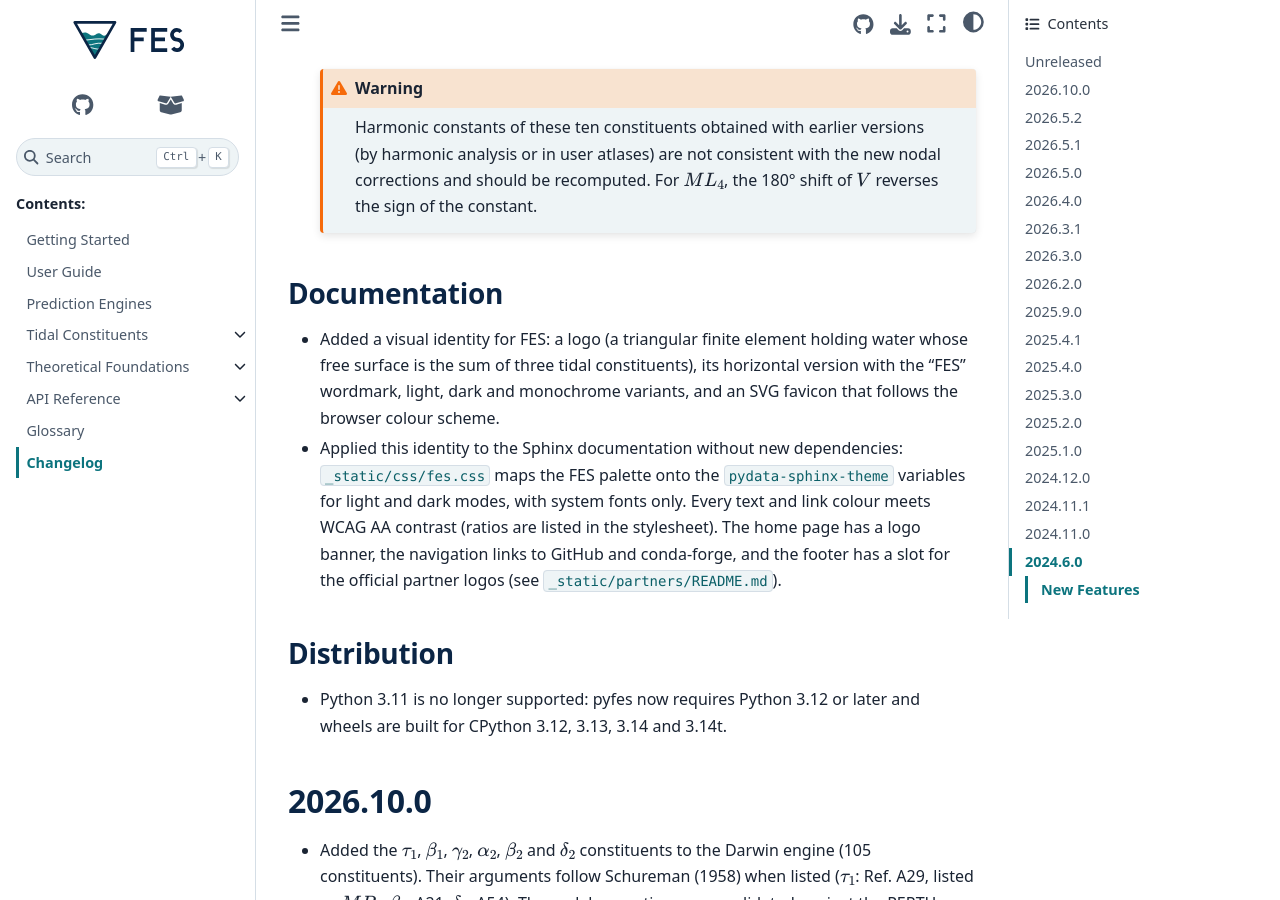
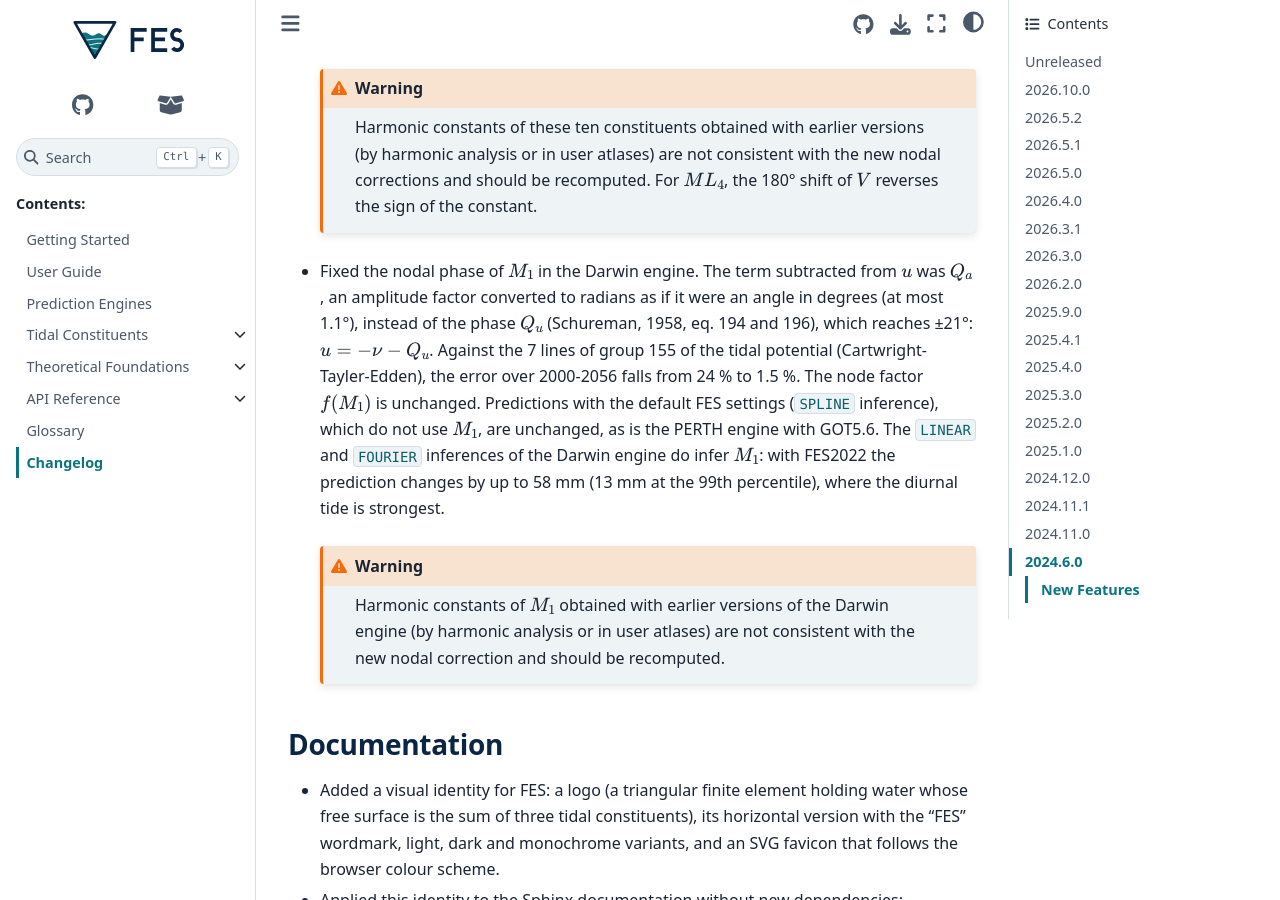
Before and after one commit to CNES/aviso-fes, a Sphinx documentation site: the page built from docs/source/changelog.rst, in a window 1280 px wide and 900 px high, scrolled down 1252 px. Built offline with Sphinx 7.4.7 and the Sphinx Book theme 1.1.4, drawn with Linux system fonts in a browser that asks for light colours; pages that are not in the unit, such as notebooks, are missing from menus; the version number could not be read and is left out.

Commit message:
fix(nodal): use the phase Qu for M1 in the Darwin engine
M1::nodal_g subtracted radians(Qa), an amplitude factor read as an angle
in degrees (at most 1.1 deg), instead of the phase Qu of Schureman (1958,
eq. 194, 196), which reaches +/-21 deg. The argument is now
u = -nu - Qu. Against the 7 CTE lines of group 155 the error over
2000-2056 falls from 24.0 % to 1.5 %; the node factor f(M1) is unchanged.

Qu comes from eq. 196, not from P - Q (eq. 204): the denominator stays
positive, so u is bounded and continuous, needs no mean coefficient and
does not depend on FES_USE_IERS_CONSTANTS.

Default FES2022 predictions (SPLINE) and GOT5.6 are bit-for-bit
identical. The LINEAR and FOURIER inferences of the Darwin engine infer
M1 and change by up to 58 mm with FES2022. M1 constants fitted with
earlier versions must be recomputed.

```diff
--- a/docs/source/changelog.rst
+++ b/docs/source/changelog.rst
@@ -66,6 +66,25 @@ Bug Fixes
       with the new nodal corrections and should be recomputed. For
       :math:`ML_4`, the 180° shift of :math:`V` reverses the sign of the
       constant.
+
+* Fixed the nodal phase of :math:`M_1` in the Darwin engine. The term
+  subtracted from :math:`u` was :math:`Q_a`, an amplitude factor converted to
+  radians as if it were an angle in degrees (at most 1.1°), instead of the
+  phase :math:`Q_u` (Schureman, 1958, eq. 194 and 196), which reaches ±21°:
+  :math:`u = -\nu - Q_u`. Against the 7 lines of group 155 of the tidal
+  potential (Cartwright-Tayler-Edden), the error over 2000-2056 falls from
+  24 % to 1.5 %. The node factor :math:`f(M_1)` is unchanged. Predictions with
+  the default FES settings (``SPLINE`` inference), which do not use
+  :math:`M_1`, are unchanged, as is the PERTH engine with GOT5.6. The
+  ``LINEAR`` and ``FOURIER`` inferences of the Darwin engine do infer
+  :math:`M_1`: with FES2022 the prediction changes by up to 58 mm (13 mm at
+  the 99th percentile), where the diurnal tide is strongest.
+
+  .. warning::
+
+      Harmonic constants of :math:`M_1` obtained with earlier versions of the
+      Darwin engine (by harmonic analysis or in user atlases) are not
+      consistent with the new nodal correction and should be recomputed.
 
 Documentation
 -------------
```
Also changed, not shown: 3 other files.
